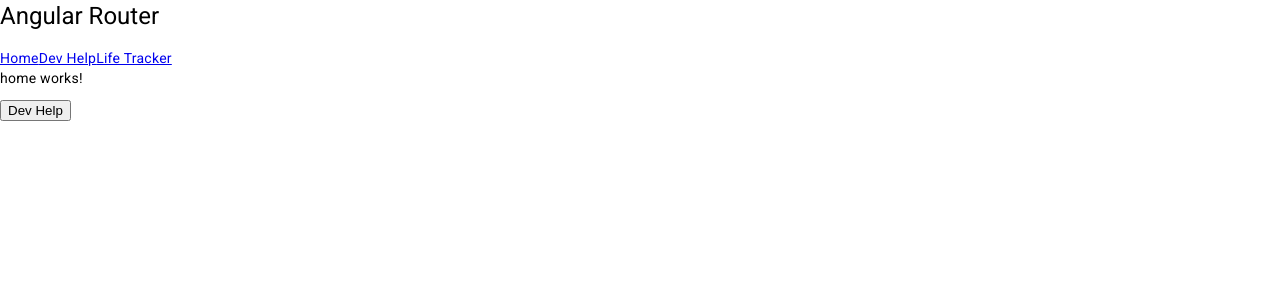
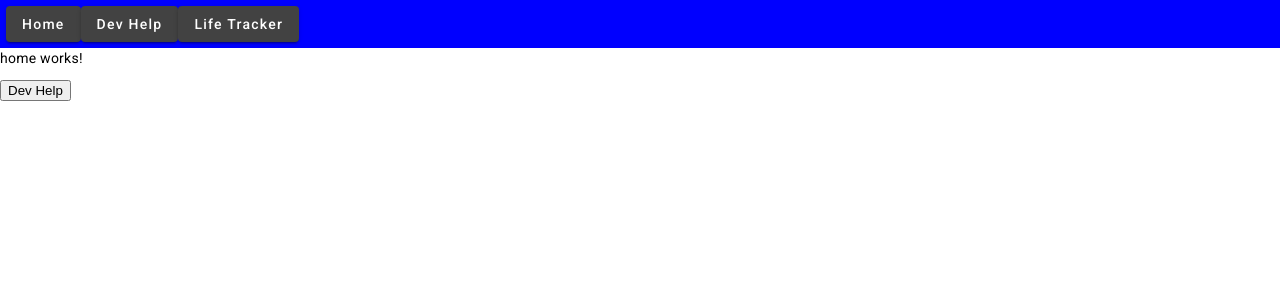
Before and after one commit to MorganaTheMoth/MTG-Assistant-Website, an Angular app: page /home in a window 1280 px wide. Shown: the top 300 px of the page. Built offline with nearby package versions, Linux system fonts and the light colour scheme.

Commit message:
added a top bar, it looks shit but like we will figure it out lol

```diff
--- a/src/app/app.component.css
+++ b/src/app/app.component.css
@@ -0,0 +1,8 @@
+.navBar{
+	width: 100%;
+	background: blue;
+	padding: 6px;
+}
+.navBar button{
+
+}
--- a/src/app/app.component.html
+++ b/src/app/app.component.html
@@ -1,7 +1,22 @@
-<h1>Angular Router</h1>
-<nav>
-    <a routerLink="/home" routerLinkActive="active" ariaCurrentWhenActive="page">Home</a>
-    <a routerLink="/devHelp" routerLinkActive="active" ariaCurrentWhenActive="page">Dev Help</a>
-    <a routerLink="/lifeTracker" routerLinkActive="active" ariaCurrentWhenActive="page">Life Tracker</a>
+<!--TopBar-->
+<nav class="navBar">
+	<button mat-raised-button
+	        routerLink="/home"
+	        routerLinkActive="active"
+	        ariaCurrentWhenActive="page">
+		<a>Home</a>
+	</button>
+	<button mat-raised-button
+	        routerLink="/devHelp"
+	        routerLinkActive="active"
+	        ariaCurrentWhenActive="page">
+		<a>Dev Help</a>
+	</button>
+	<button mat-raised-button
+	        routerLink="/lifeTracker"
+	        routerLinkActive="active"
+	        ariaCurrentWhenActive="page">
+		<a>Life Tracker</a>
+	</button>
 </nav>
 <router-outlet></router-outlet>
--- a/src/app/app.module.ts
+++ b/src/app/app.module.ts
@@ -6,6 +6,7 @@ import { AppComponent } from './app.component';
 import {HomeComponent} from "./Components/home/home.component";
 import {DevHelpComponent} from "./Components/dev-help/dev-help.component";
 import {LifeTrackerComponent} from "./Components/life-tracker/life-tracker.component";
+import {MatButtonModule} from "@angular/material/button";
 
 
 const appRoutes: Routes = [
@@ -21,7 +22,8 @@ const appRoutes: Routes = [
 		FormsModule,
 		RouterModule.forRoot(
 			appRoutes, {enableTracing: true}
-    )
+		),
+		MatButtonModule
 	],
   declarations: [
     AppComponent,
```
Lines whose indentation alone changed are shown as unchanged.
